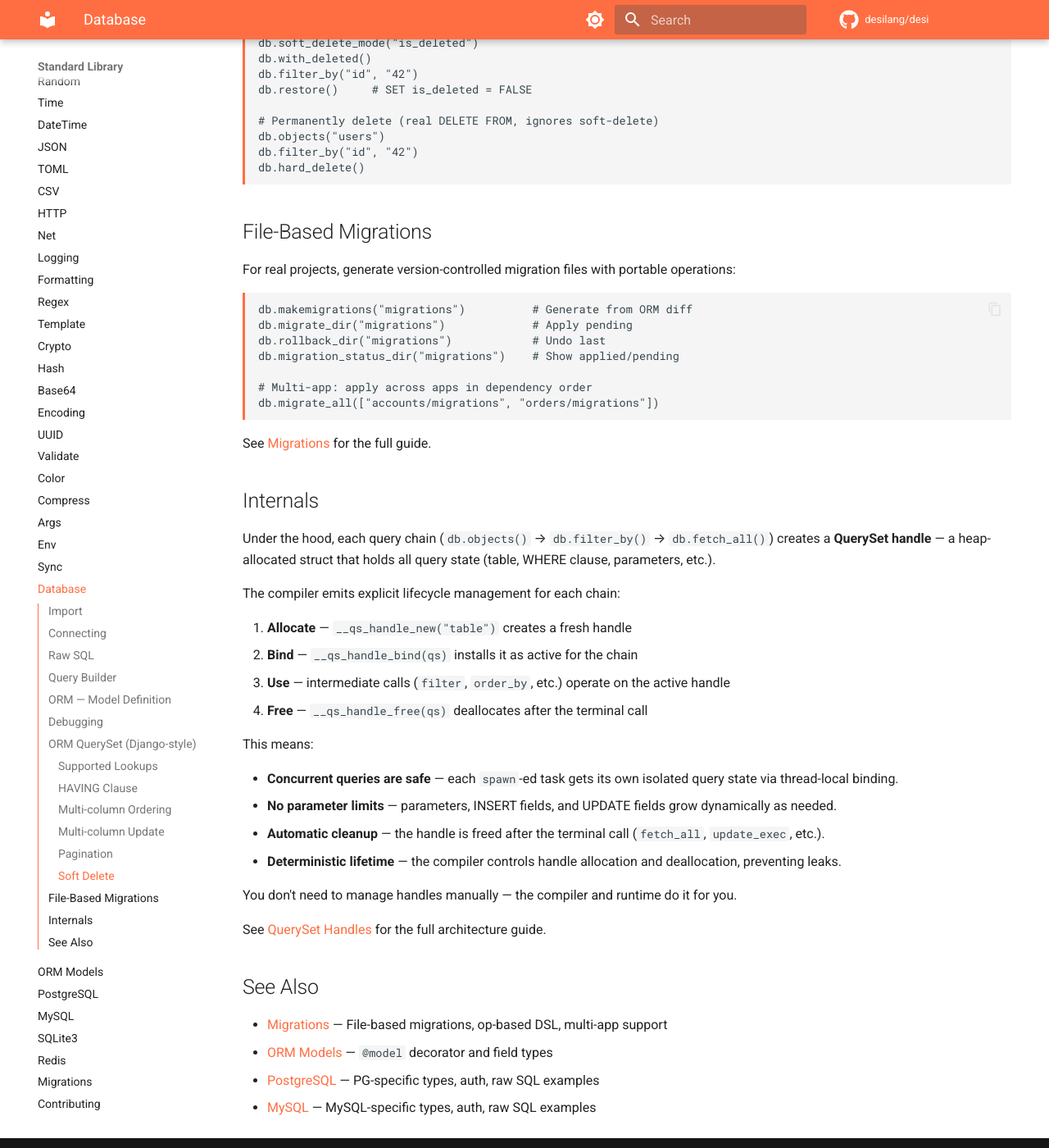
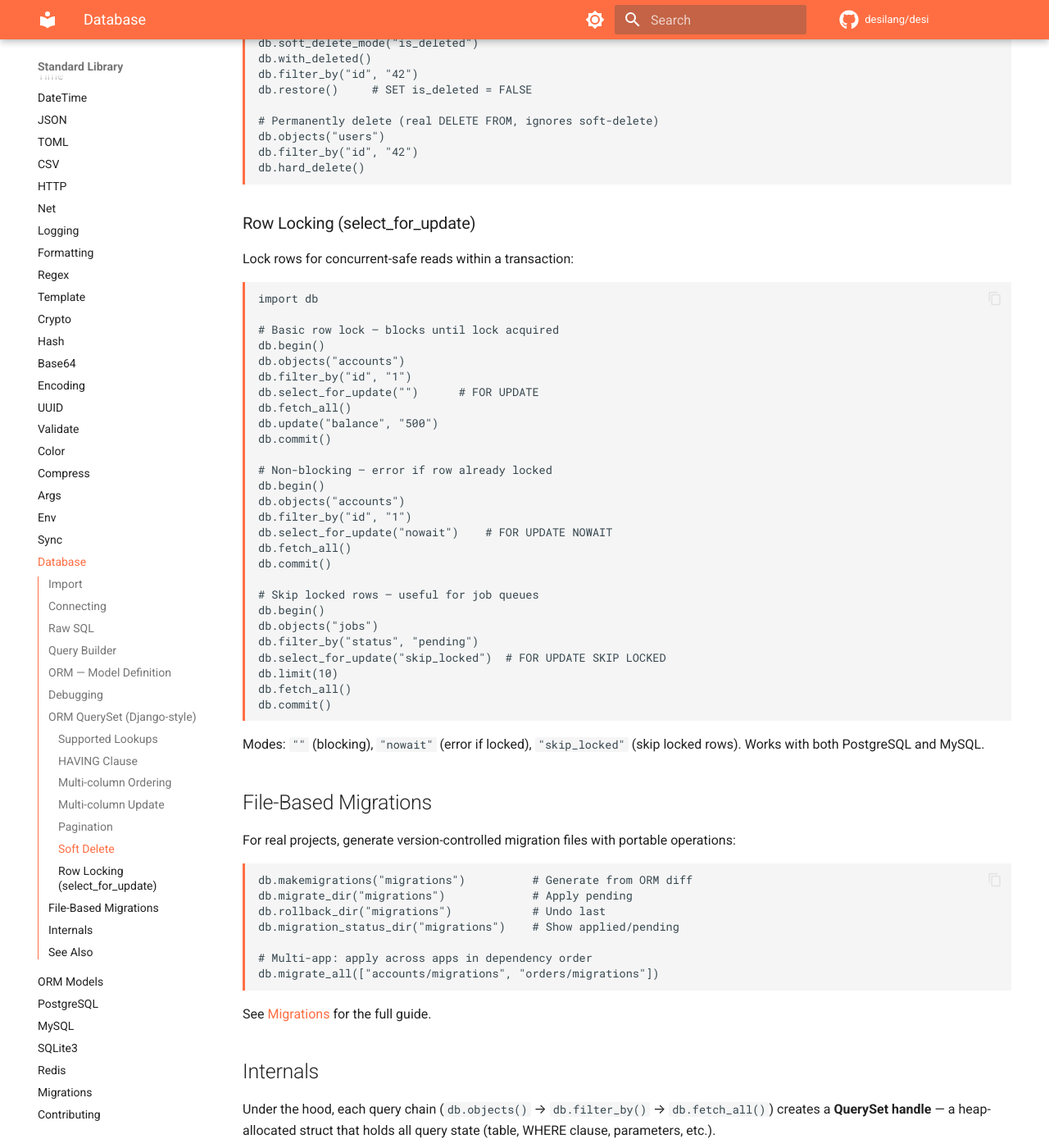
Before and after one commit to desilang/desi, an MkDocs documentation site: the page built from book/docs/stdlib/db.md, in a window 1280 px wide and 1400 px high, scrolled down 4579 px. Shown: the whole window at 82% size. Built offline with MkDocs 1.6.1 and Material for MkDocs 9.7.7, drawn with Linux system fonts in a browser that asks for light colours; comment, search, counter and statistics services are not loaded; the version menu is left out.

Commit message:
orm: add select_for_update() with NOWAIT/SKIP LOCKED modes
Phase 5a: Row-level locking for concurrent-safe queries.

C runtime (crud.c):
- Add for_update field to QuerySet struct (0/1/2/3 modes)
- Add __qs_select_for_update(mode) function
- Emit FOR UPDATE [NOWAIT|SKIP LOCKED] after OFFSET in __qs_fetch

ORM protocol (orm_protocol.go):
- Register select_for_update as chainable method with positional arg

Desi stdlib (db.desi):
- Add select_for_update(mode) public wrapper + extern declaration

Docs:
- Add Row Locking section to book/docs/stdlib/db.md

461/461 tests pass.

````diff
--- a/book/docs/stdlib/db.md
+++ b/book/docs/stdlib/db.md
@@ -230,6 +230,43 @@ db.filter_by("id", "42")
 db.hard_delete()
 ```
 
+### Row Locking (select_for_update)
+
+Lock rows for concurrent-safe reads within a transaction:
+
+```desi
+import db
+
+# Basic row lock — blocks until lock acquired
+db.begin()
+db.objects("accounts")
+db.filter_by("id", "1")
+db.select_for_update("")      # FOR UPDATE
+db.fetch_all()
+db.update("balance", "500")
+db.commit()
+
+# Non-blocking — error if row already locked
+db.begin()
+db.objects("accounts")
+db.filter_by("id", "1")
+db.select_for_update("nowait")    # FOR UPDATE NOWAIT
+db.fetch_all()
+db.commit()
+
+# Skip locked rows — useful for job queues
+db.begin()
+db.objects("jobs")
+db.filter_by("status", "pending")
+db.select_for_update("skip_locked")  # FOR UPDATE SKIP LOCKED
+db.limit(10)
+db.fetch_all()
+db.commit()
+```
+
+Modes: `""` (blocking), `"nowait"` (error if locked), `"skip_locked"` (skip locked rows).
+Works with both PostgreSQL and MySQL.
+
 ## File-Based Migrations
 
 For real projects, generate version-controlled migration files with portable operations:
````
Also changed, not shown: 3 other files.
